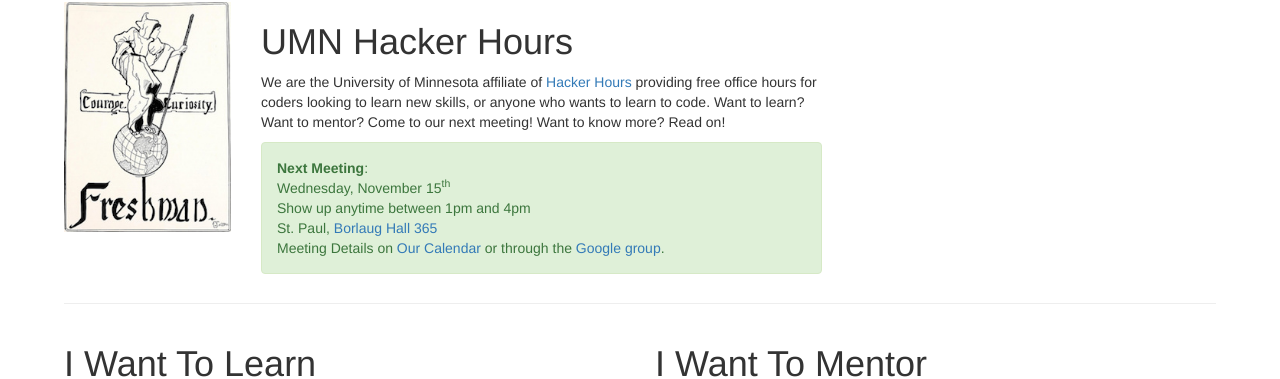
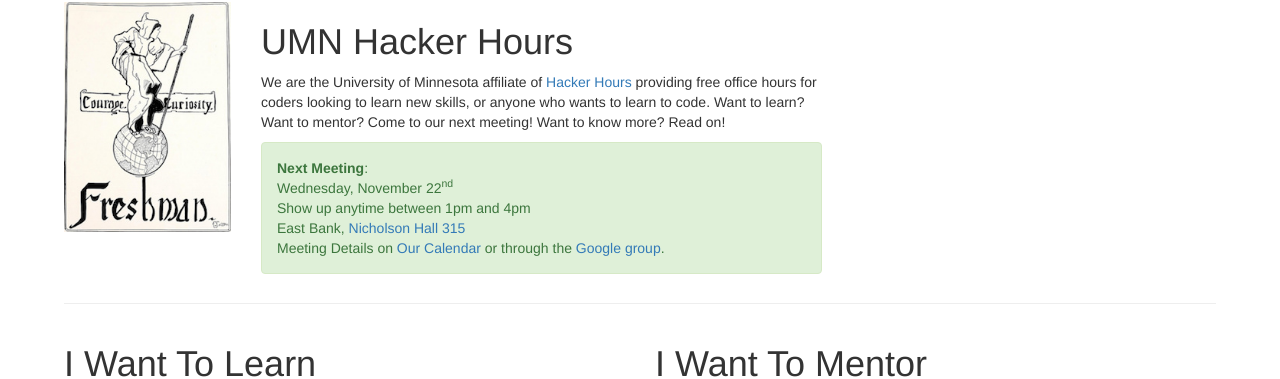
Before and after one commit to umnhackerhours/umnhackerhours.github.io, a Jekyll site: the page built from index.markdown, in a window 1280 px wide. Shown: the part 102-481 px from the top of the page. Built offline with Jekyll 4.4.1, drawn with Linux system fonts in a browser that asks for light colours.

Commit message:
2017-11-22

```diff
--- a/index.markdown
+++ b/index.markdown
@@ -13,13 +13,13 @@ description: Home
       <div class="alert alert-success" role="alert">
         <a class="anchor" id="next_meeting"></a>
         <strong>Next Meeting</strong>:<br />
-        Wednesday, November 15<sup>th</sup><br />
+        Wednesday, November 22<sup>nd</sup><br />
         Show up anytime between 1pm and 4pm<br />
         <!-- East Bank, <a href="https://roomsearch.umn.edu/roomsearch/#/rooms/154a5d45-e466-45c9-b64b-309de60e9e5d">Nicholson Hall 315</a><br /> -->
         <!-- West Bank, <a href="https://roomsearch.umn.edu/roomsearch/#/rooms/f8667449-84f5-4392-9607-ae9f2335ef5b">Humphrey 20</a><br /> -->
         <!-- St. Paul, <a href="https://roomsearch.umn.edu/roomsearch/#/rooms/236c88ec-0616-496e-bdfa-7d3b96ee9e33">Borlaug Hall 365</a><br /> -->
 
-        St. Paul, <a href="https://roomsearch.umn.edu/roomsearch/#/rooms/236c88ec-0616-496e-bdfa-7d3b96ee9e33">Borlaug Hall 365</a><br />
+        East Bank, <a href="https://roomsearch.umn.edu/roomsearch/#/rooms/154a5d45-e466-45c9-b64b-309de60e9e5d">Nicholson Hall 315</a><br />
         Meeting Details on <a href="https://www.google.com/calendar/embed?src=umn.edu_ii9odmho4m63bsq19879mu0iis%40group.calendar.google.com&ctz=America/Chicago">Our Calendar</a> or through the <a href='https://groups.google.com/a/umn.edu/d/hackerhours'>Google group</a>.
       </div>
     </div>
```
